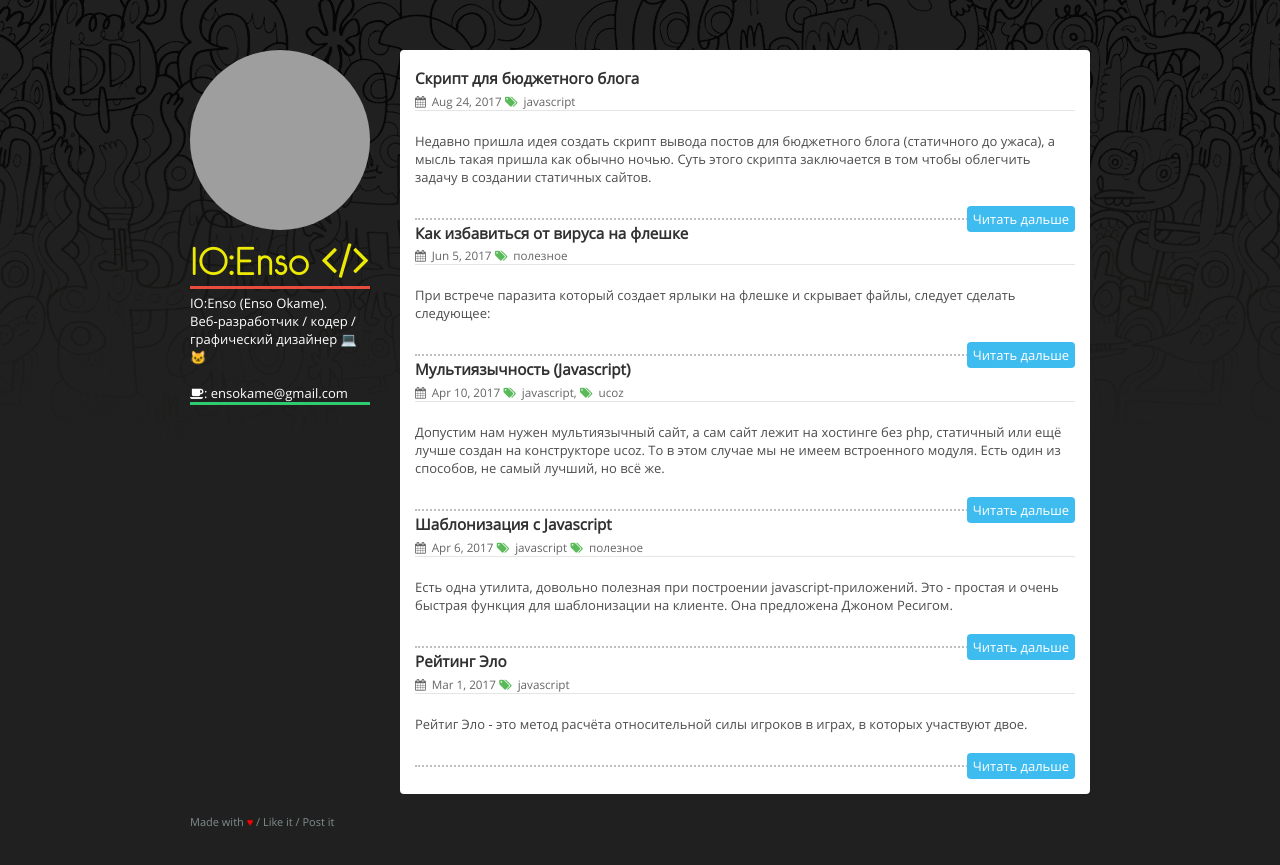
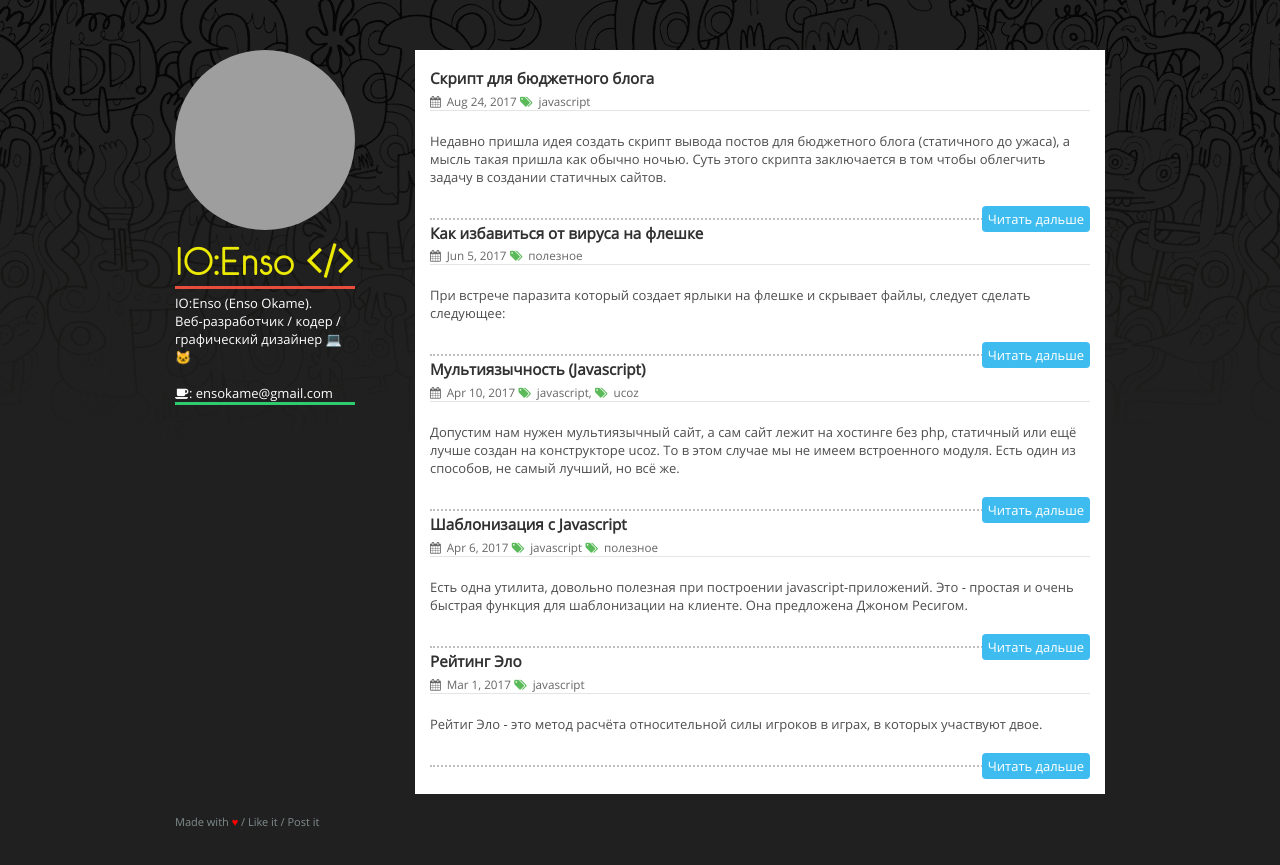
Before and after one commit to IOEnso/ioenso.github.io, a Jekyll site: the page built from index.html, in a window 1280 px wide. Shown: the top 865 px of the page. Built offline with Jekyll 4.4.1, drawn with Linux system fonts in a browser that asks for light colours; grey boxes are pictures that could not be loaded.

Commit message:
Update main.css

```diff
--- a/assets/css/main.css
+++ b/assets/css/main.css
@@ -62,7 +62,7 @@ a:hover small {
 }
 
 .wrapper {
-  width:900px;
+  width:930px;
   margin:0 auto;
   padding: 50px;
 }
@@ -185,7 +185,7 @@ section {
   float: right;
   color: #4d4d4d;
   width: 660px;
-  border-radius: 4px;
+  border-radius: 0;
 
 }
 .post {
```
